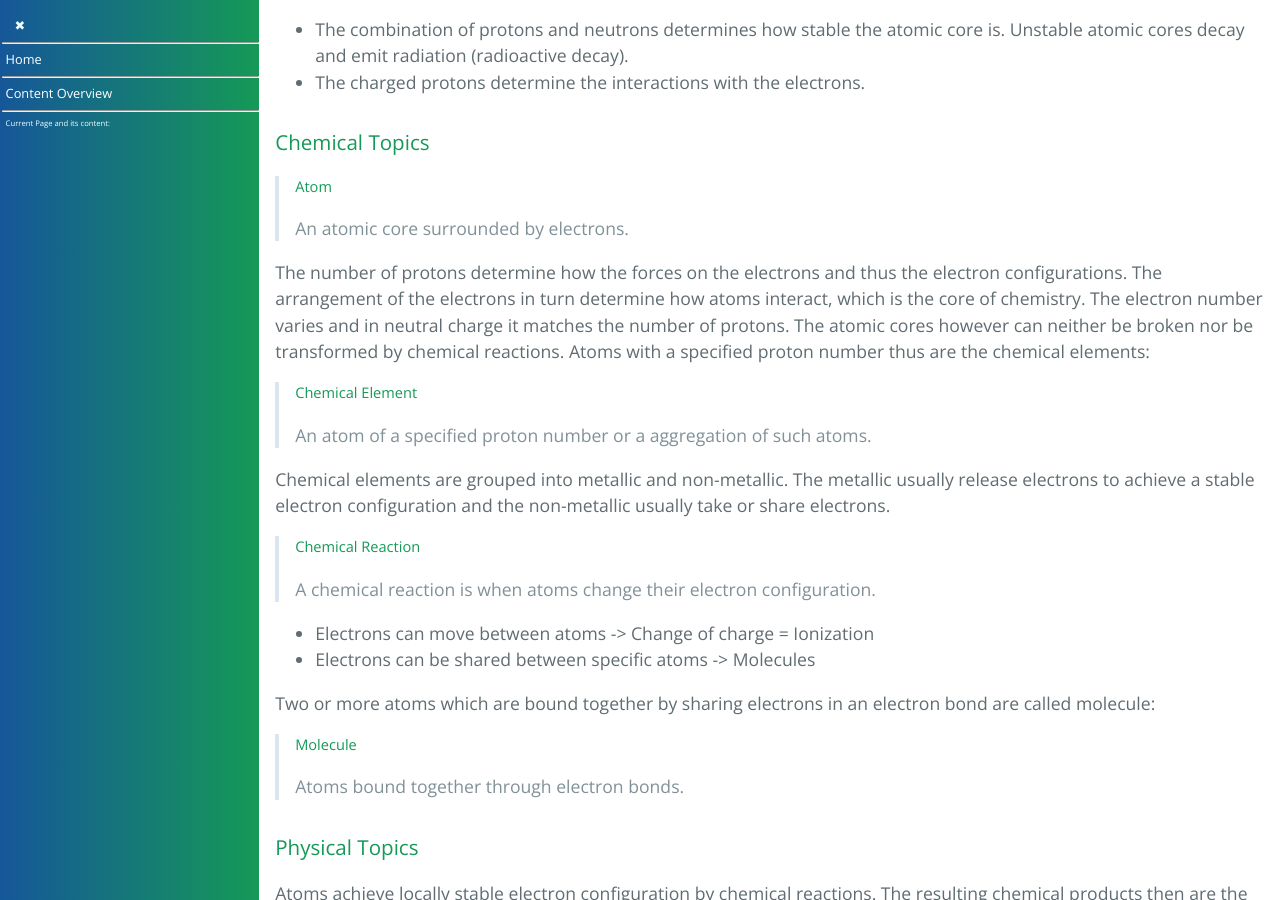
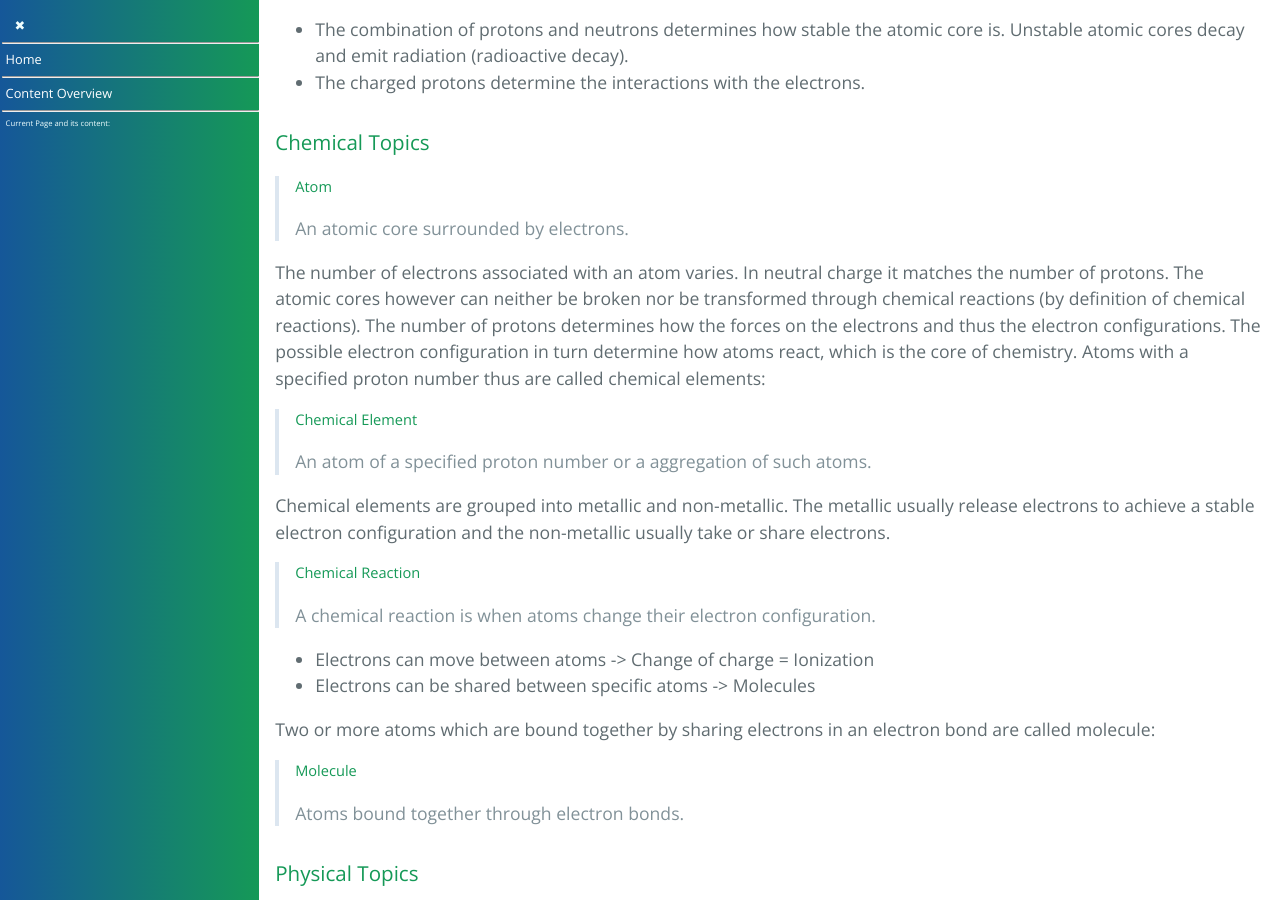
Before and after one commit to forestgrape/coronavirus, a Jekyll site: the page built from 9_physics/aggregations_of_atoms.md, in a window 1280 px wide and 900 px high, scrolled down 1215 px. Built offline with Jekyll 4.4.1, drawn with Linux system fonts in a browser that asks for light colours; our own code applies the rules of GitHub Pages for plain Markdown files.

Commit message:
clarification

```diff
--- a/9_physics/aggregations_of_atoms.md
+++ b/9_physics/aggregations_of_atoms.md
@@ -40,7 +40,7 @@ Generalized molecules interact through intermolecular forces. These intermolecul
 > ##### Atom
 > An atomic core surrounded by electrons.
 
-The number of protons determine how the forces on the electrons and thus the electron configurations. The arrangement of the electrons in turn determine how atoms interact, which is the core of chemistry. The electron number varies and in neutral charge it matches the number of protons. The atomic cores however can neither be broken nor be transformed by chemical reactions. Atoms with a specified proton number thus are the chemical elements:
+The number of electrons associated with an atom varies. In neutral charge it matches the number of protons. The atomic cores however can neither be broken nor be transformed through chemical reactions (by definition of chemical reactions). The number of protons determines how the forces on the electrons and thus the electron configurations. The possible electron configuration in turn determine how atoms react, which is the core of chemistry. Atoms with a specified proton number thus are called chemical elements:
 
 > ##### Chemical Element
 > An atom of a specified proton number or a aggregation of such atoms.
```
